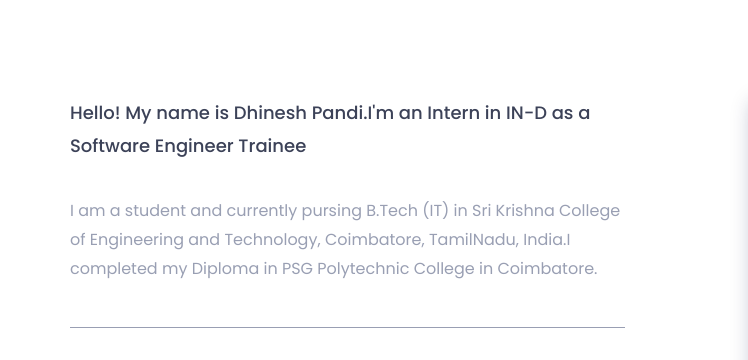
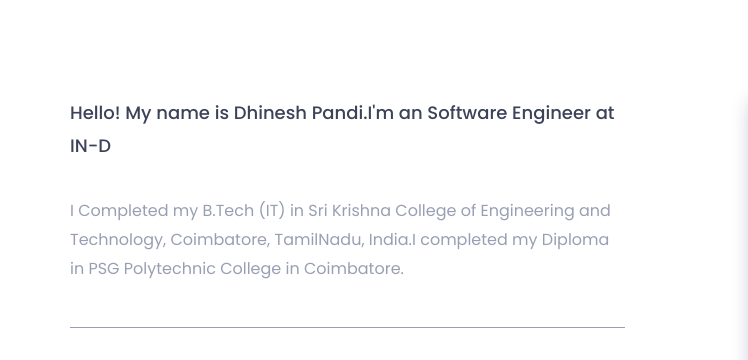
Before and after one commit to dhinesh1107/username.github.io, a plain HTML site: page index.html in a window 1280 px wide. Shown: the part 1020-1380 px from the top of the page, 0-748 px from the left. Drawn offline with nearby package versions, Linux system fonts and the light colour scheme.

Commit message:
Update index.html

```diff
--- a/index.html
+++ b/index.html
@@ -125,10 +125,10 @@
 						<div class="col-sm-6">
 							<div class="single-about-txt">
 								<h3>
-									Hello! My name is Dhinesh Pandi.I'm an Intern in IN-D as a Software Engineer Trainee
+									Hello! My name is Dhinesh Pandi.I'm an Software Engineer at IN-D
 								</h3>
 								<p>
-									I am a student and currently pursing B.Tech (IT) in Sri Krishna College of Engineering and Technology, Coimbatore, TamilNadu, India.I completed my Diploma in PSG Polytechnic College in Coimbatore.
+									I Completed my B.Tech (IT) in Sri Krishna College of Engineering and Technology, Coimbatore, TamilNadu, India.I completed my Diploma in PSG Polytechnic College in Coimbatore.
 								</p>
 								<div class="row">
 									<div class="col-sm-4">
```
